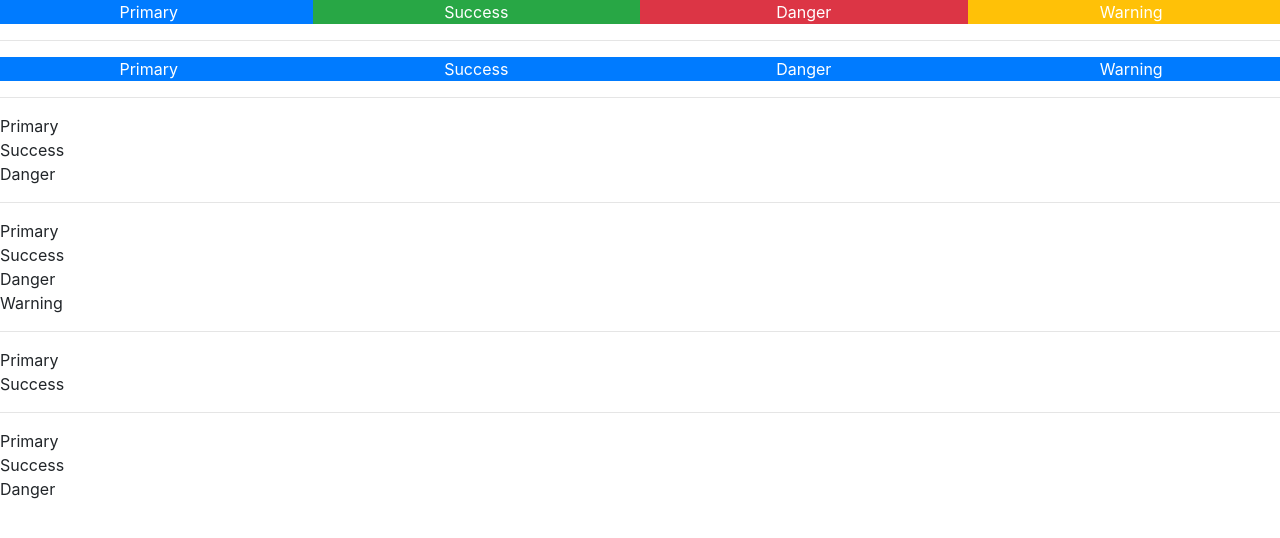
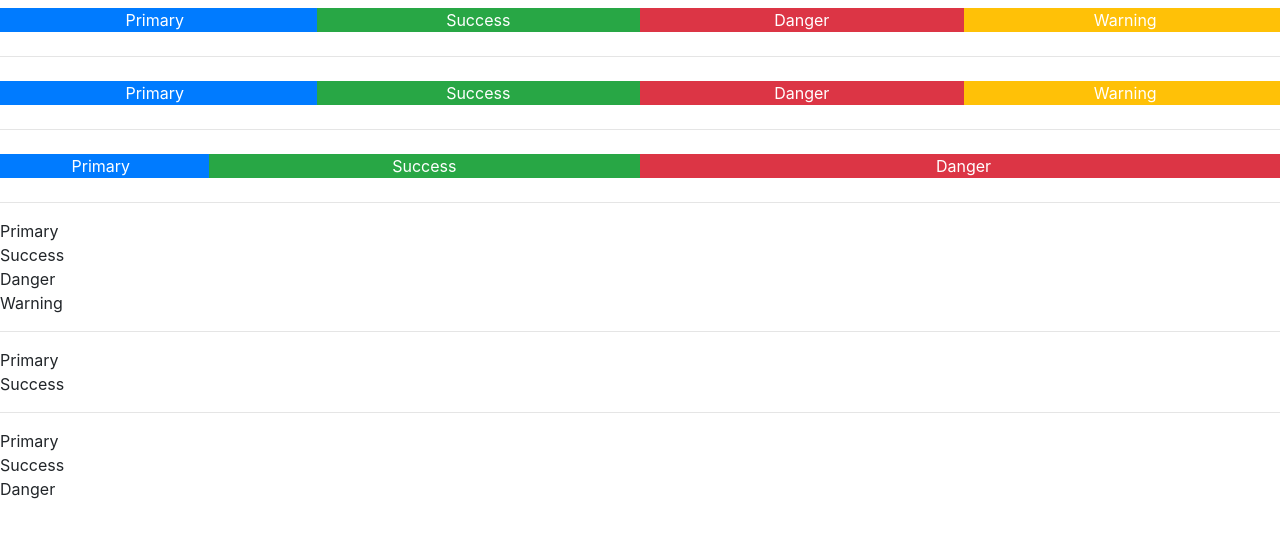
Before and after one commit to TebariousBag/atlas-web_front_end, a plain HTML site: page Bootstrap/1-index.html in a window 1280 px wide. Drawn offline with nearby package versions, Linux system fonts and the light colour scheme.

Commit message:
figuring it out

```diff
--- a/Bootstrap/1-index.html
+++ b/Bootstrap/1-index.html
@@ -12,7 +12,8 @@
     <body>
 		<!-- This div is a row of columns, spaced evenly if there is no specified value -->
 		 <!-- col-lg is Screen >= 992px: display like 4 columns in one line-->
-        <div class="row">
+		  <!-- padding is broken down into quarters, so p-2 is .5 rem -->
+        <div class="row p-2">
             <div class="col-lg bg-primary text-white text-center">Primary</div>
             <div class="col-lg bg-success text-white text-center">Success</div>
             <div class="col-lg bg-danger text-white text-center">Danger</div>
@@ -21,19 +22,19 @@
 
         <hr />
 
-        <div class="row">
+        <div class="row p-2">
             <div class="col-sm bg-primary text-white text-center">Primary</div>
-            <div class="col-sm bg-primary text-white text-center">Success</div>
-            <div class="col-sm bg-primary text-white text-center">Danger</div>
-            <div class="col-sm bg-primary text-white text-center">Warning</div>
+            <div class="col-sm bg-success text-white text-center">Success</div>
+            <div class="col-sm bg-danger text-white text-center">Danger</div>
+            <div class="col-sm bg-warning text-white text-center">Warning</div>
         </div>
 
         <hr />
-
-        <div>
-            <div>Primary</div>
-            <div>Success</div>
-            <div>Danger</div>
+		<!-- just breaking down the sizes, tell it how many units and then break down sections -->
+        <div class="row p-2">
+            <div class="col-12 col-lg-2 bg-primary text-white text-center">Primary</div>
+            <div class="col-12 col-lg-4 bg-success text-white text-center">Success</div>
+            <div class="col-12 col-lg-6 bg-danger text-white text-center">Danger</div>
         </div>
 
         <hr />
```
